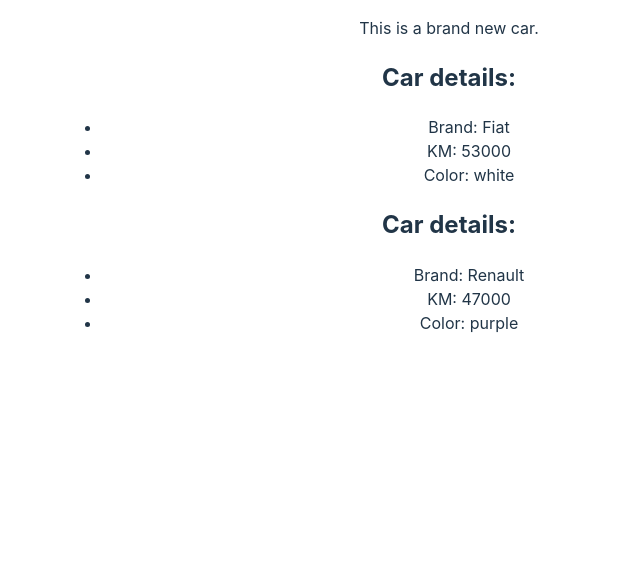
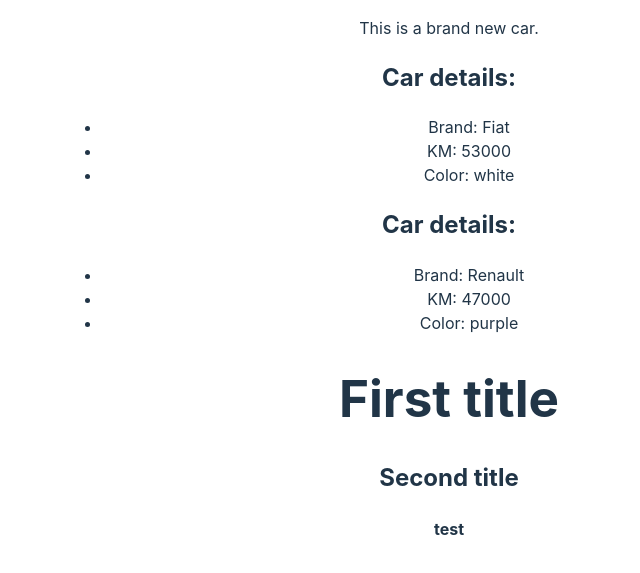
Before and after one commit to Lucas31394/React-Udemy, a React (Vite) app in the folder 3_advancingInReact/: page / in a window 1280 px wide. Shown: the part 2581-3154 px from the top of the page, without its empty margins (191-831 px from the left). Built offline with nearby package versions, Linux system fonts and the light colour scheme.

Commit message:
fragments

```diff
--- a/3_advancingInReact/src/App.jsx
+++ b/3_advancingInReact/src/App.jsx
@@ -9,9 +9,9 @@ import ListRenderer from './components/ListRenderer'
 import ConditionalRenderer from './components/ConditionalRenderer'
 import ShowUsername from './components/ShowUsername'
 import CarDetails from './components/CarDetails'
+import Fragment from './components/Fragment'
 
 function App() {
-  const [count, setCount] = useState(0)
   const [username] = useState("Lucas")
   const cars = [
     {id: 1, brand: "Toyota", km: 0, color: "gray", newCar: true},
@@ -45,6 +45,8 @@ function App() {
         {cars.map((car) => (
           <CarDetails brand={car.brand} km={car.km} color={car.color} newCar={car.newCar} />
         ))}
+        {/*fragment*/}
+        <Fragment propFragment="test"/>
       </div>
     </>
   )
--- /dev/null
+++ b/3_advancingInReact/src/components/Fragment.jsx
@@ -0,0 +1,13 @@
+import React from 'react'
+
+const Fragment = ({propFragment}) => {
+  return (
+    <>
+        <h1>First title</h1>
+        <h2>Second title</h2>
+        <h4>{propFragment}</h4>
+    </>
+  )
+}
+
+export default Fragment
```
